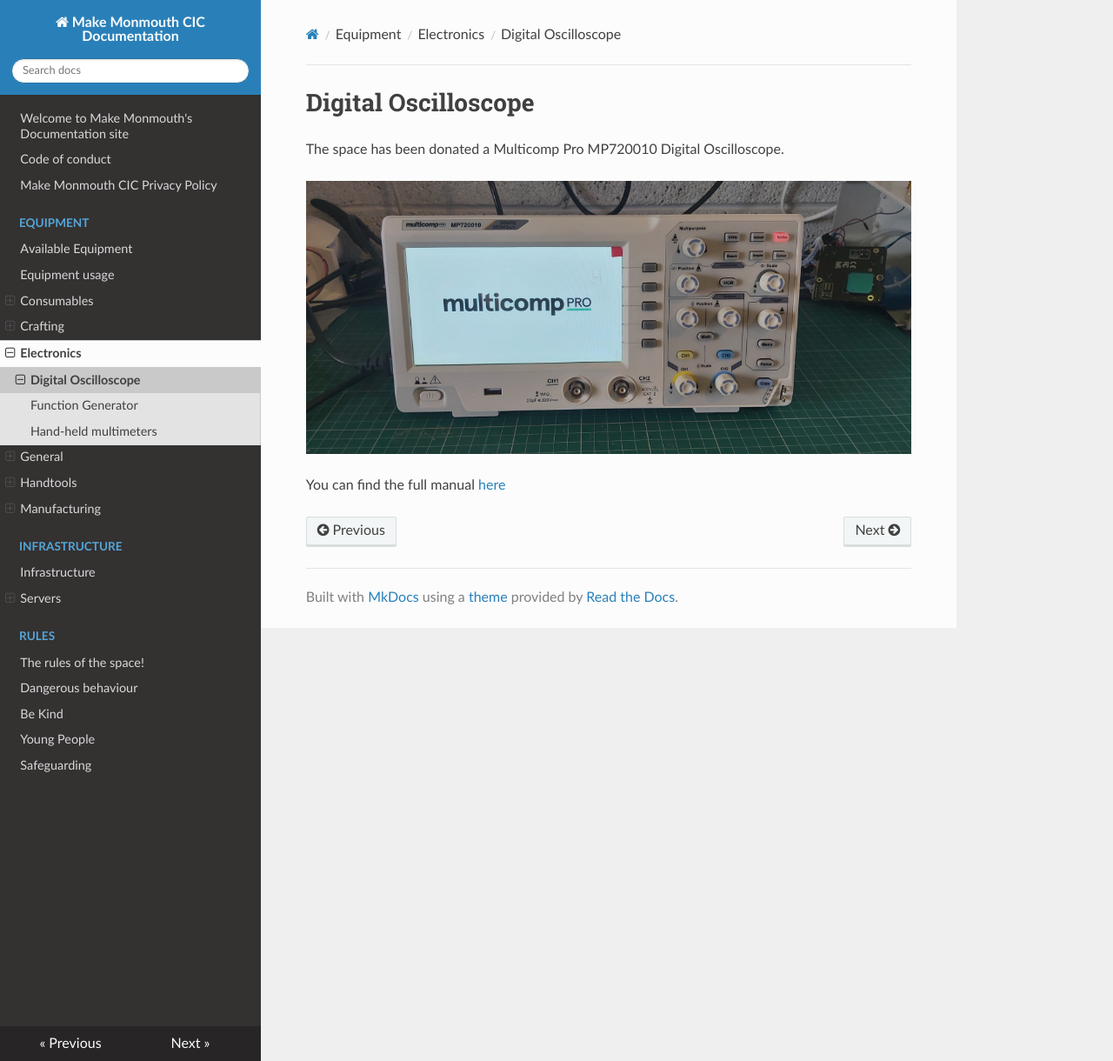
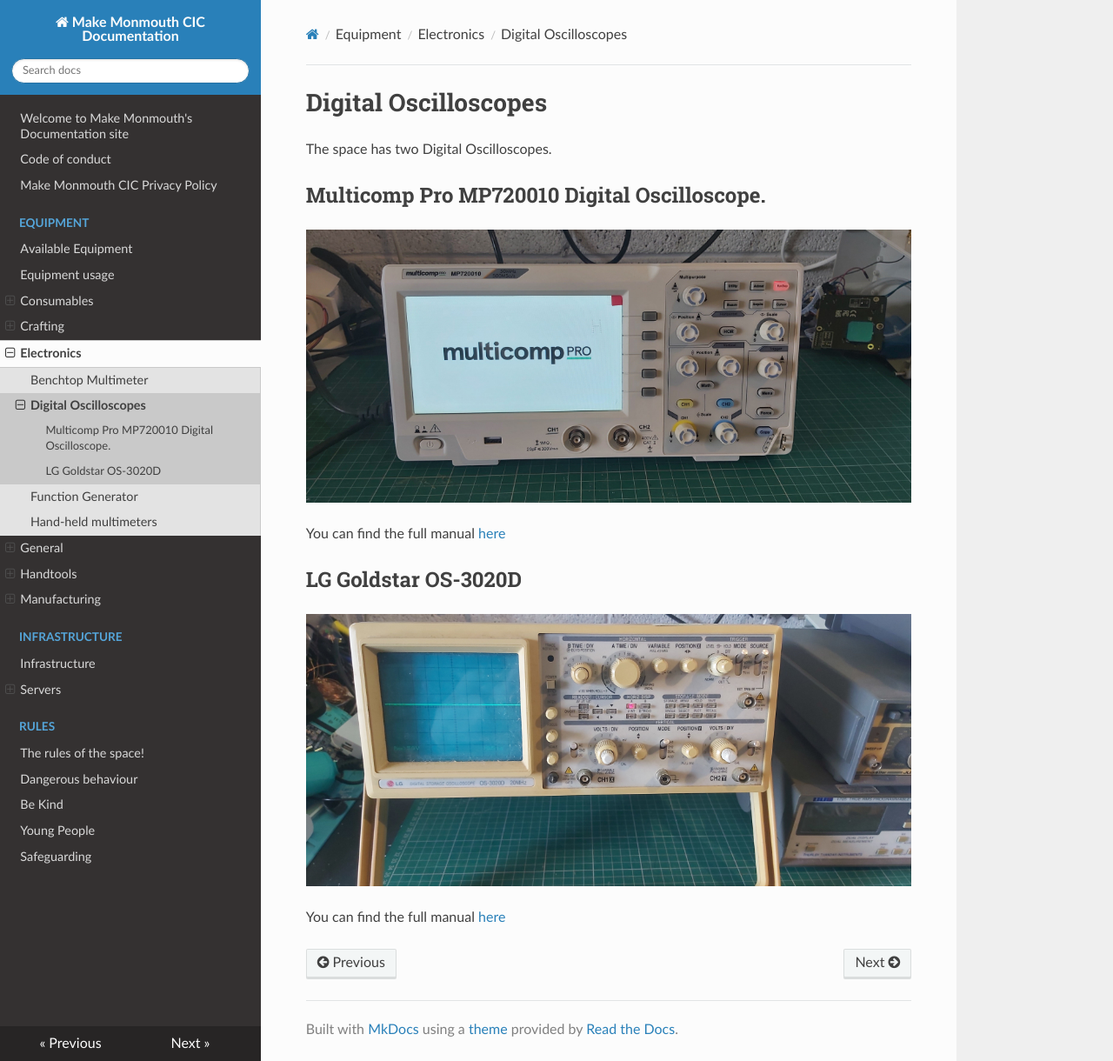
Before and after one commit to MakeMonmouth/docs, an MkDocs documentation site: the page built from docs/equipment/electronics/digital-oscilloscope.md, in a window 1280 px wide and 1220 px high. Shown: the whole window at 87% size. Built offline with MkDocs 1.6.1, drawn with Linux system fonts in a browser that asks for light colours; nearby versions of some CDN libraries.

Commit message:
Add second scope and multimeter

```diff
--- a/docs/equipment/electronics/digital-oscilloscope.md
+++ b/docs/equipment/electronics/digital-oscilloscope.md
@@ -1,7 +1,15 @@
-# Digital Oscilloscope
+# Digital Oscilloscopes
 
-The space has been donated a Multicomp Pro MP720010 Digital Oscilloscope.
+The space has two Digital Oscilloscopes.
+
+## Multicomp Pro MP720010 Digital Oscilloscope.
 
 ![A photograph of the scope](./MP720010.jpg)
 
 You can find the full manual [here](./MP720010.pdf)
+
+## LG Goldstar OS-3020D
+
+![A photograph of the scope](./lgos3020d.jpg)
+
+You can find the full manual [here](./lg_goldstar_os-3020d_os-3040d_os-3060d_user_manual.pdf)
```
Also changed, not shown: docs/equipment/electronics/benchtop-multimeter.md (added, +7 -0 lines), docs/equipment/electronics/lgos3020d.jpg (added), docs/equipment/electronics/tti1705.jpg (added), 2 other files.
